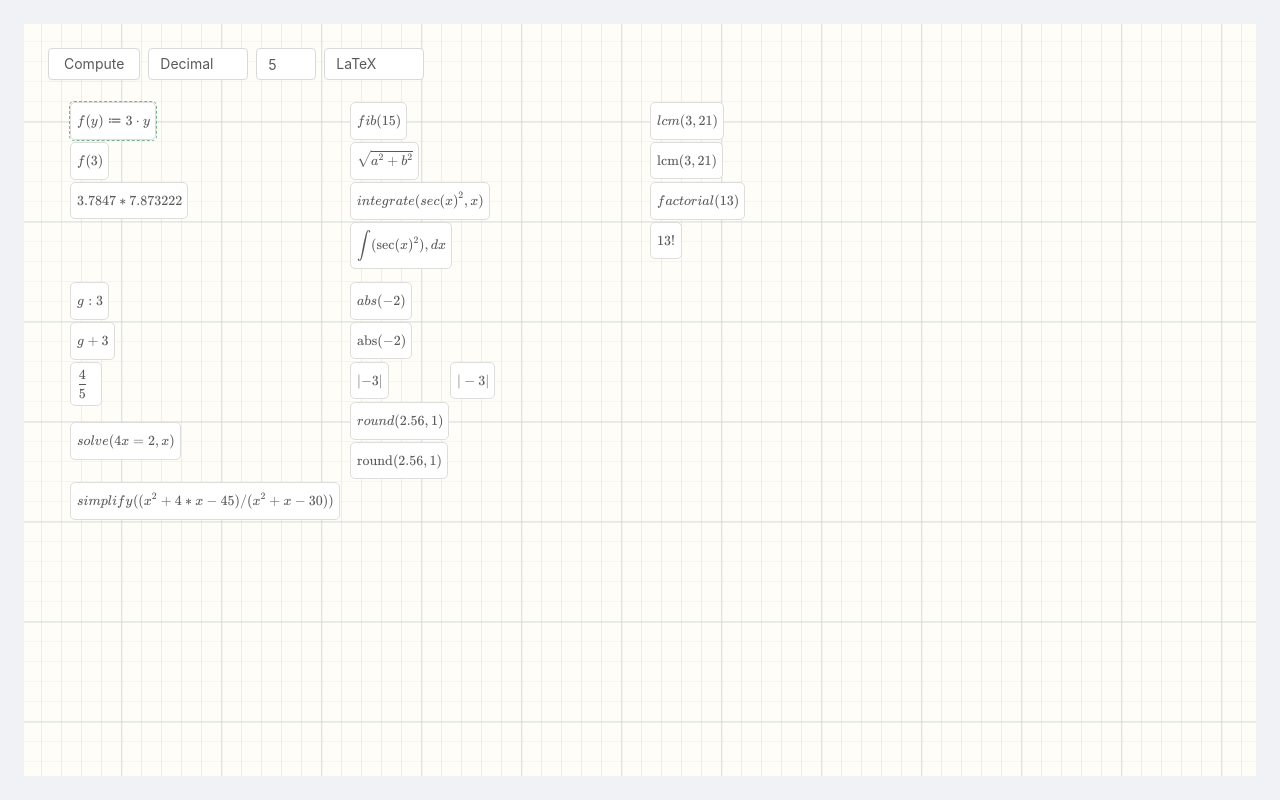
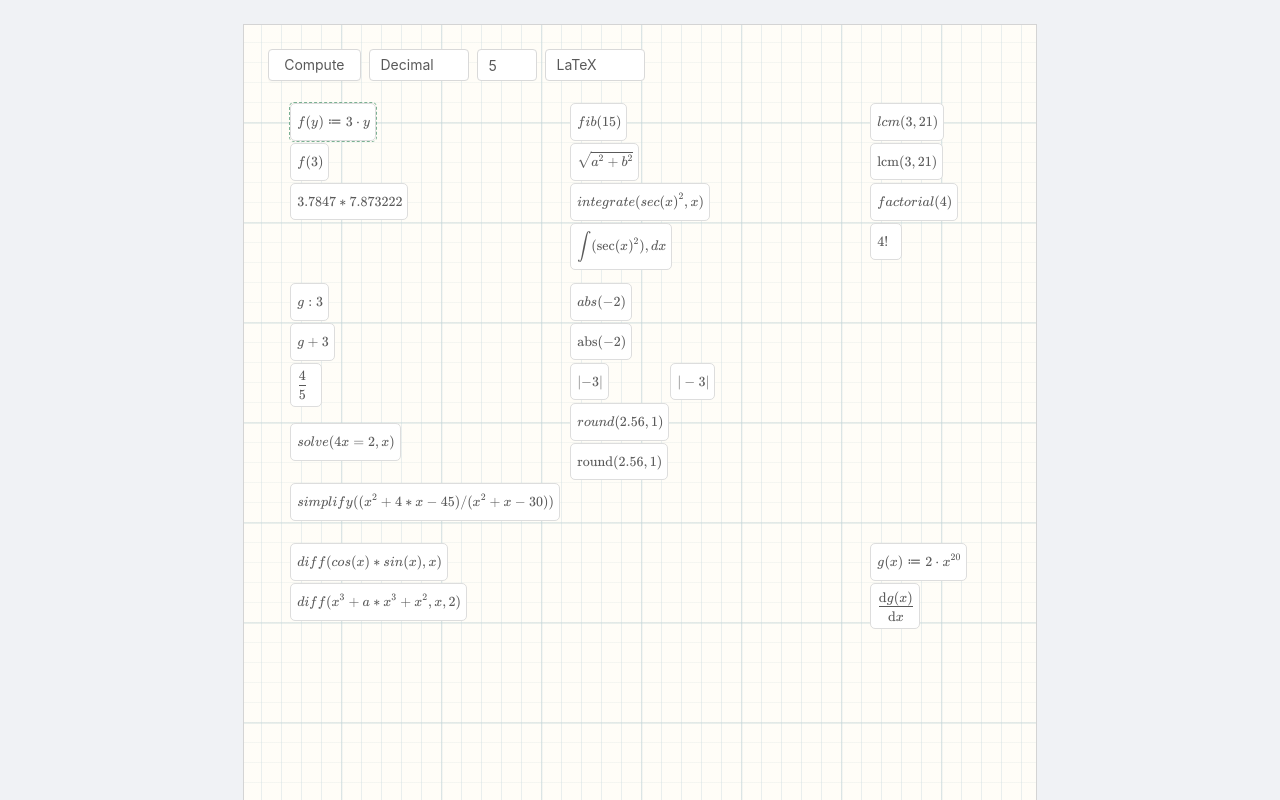
Before and after one commit to phcreery/mathpad, a Vue app: page / in a window 1280 px wide. Shown: the top 800 px of the page. Built offline with nearby package versions, Linux system fonts and the light colour scheme; a web font is replaced by a local one; what vue-katex would draw is missing.

Commit message:
start of page layout, hot-reload issue fix

```diff
--- a/src/App.vue
+++ b/src/App.vue
@@ -1,10 +1,13 @@
 <template>
   <div id="app">
-    <a-layout style="height: 100vh">
-      <a-layout-content :style="{ padding: '24px', height: '100%' }">
-        <div :style="{ background: '#fff', height: '100%'}">
-          <Page/>
+    <a-layout >
+      <a-layout-content class="content page center">
+        <div :style="{ background: '#fff', height: '100%'}" >
+          <File/>
         </div>
+        <a-button type="dashed" block style="margin-top: 4px;">
+      Add Page
+    </a-button>
       </a-layout-content>
 
     </a-layout>
@@ -12,16 +15,41 @@
 </template>
 
 <script>
-import Page from './components/Page.vue'
+import File from './components/File.vue'
 
 export default {
   name: 'App',
   components: {
-    Page
+    File
   }
 }
 </script>
 
+<style scoped>
+.content {
+  /* display: flex; */
+  /* margin: 24px; */
+  /* height: 100%; */
+  margin-top: 24px;
+  margin-bottom: 24px;
+}
+.page {
+  width: 21cm;
+  min-height: 29.7cm;
+}
+.center {
+  margin-left: auto;
+  margin-right: auto;
+  border: 0.5px solid rgb(212, 212, 212);
+}
+</style>
+
 <style>
-
+/* html, body {
+  height: 100%;
+} */
+.page {
+  width: 21cm;
+  min-height: 29.7cm;
+}
 </style>
--- a/src/calc/calculator.js
+++ b/src/calc/calculator.js
@@ -80,6 +80,9 @@ function prepareExpression(str) {
 
 
 module.exports = {
+  flush() {
+    nerdamer.flush()
+  },
   calculate(inLaTeX, options) { // modified for LaTeX input
     // var txt = getText()
     var expressionAndScope = prepareExpression(inLaTeX)
@@ -121,6 +124,7 @@ module.exports = {
 
         // return evaluated
         // return undefined
+        // console.log()
         return { text: undefined, LaTeX: undefined }
       }
       catch(e) {
--- a/src/components/Node.vue
+++ b/src/components/EqNode.vue
@@ -44,9 +44,6 @@
       <!-- </a-tooltip> -->
 
       <a-menu slot="overlay">
-        <a-menu-item @click="deletenode">
-          Delete
-        </a-menu-item>
         <a-menu-item @click="() => {contextmenu=false; copyToClipboard(formula)}">
           Copy Equation
         </a-menu-item>
@@ -55,6 +52,9 @@
         </a-menu-item>
         <a-menu-item @click="() => {contextmenu=false; getClipboard((text) => change(text)); return true}">
           Paste Equation
+        </a-menu-item>
+        <a-menu-item @click="deletenode">
+          Delete
         </a-menu-item>
       </a-menu>
     </a-dropdown>
--- a/src/components/Page.vue
+++ b/src/components/File.vue
@@ -4,10 +4,13 @@
   :trigger="contextmenutrigger"
   v-model="contextmenu"
   >
-    <div class="graph-paper">
+    <div class="graph-paper page" ref="graphpage">
 
     <a-space>
+      <a-button-group>
       <a-button @click="compute">Compute</a-button>
+      <!-- <a-button @click="compute" icon="delete"></a-button> -->
+      </a-button-group>
       <a-select default-value="Decimal" style="width: 100px" @change="handleChangeNformat">
         <a-select-option value="decimals">
           Decimal
@@ -30,7 +33,7 @@
       </a-select>
     </a-space>
 
-      <Node
+      <Equation
       v-for="(node) in storage.equations"
       ref="node"
       class="node"
@@ -59,7 +62,7 @@
 </template>
 
 <script>
-import Node from "./Node"
+import Equation from "./EqNode"
 import { EventBus } from './eventbus.js'
 import interact from 'interactjs'
 
@@ -68,7 +71,7 @@ const calc = require('../calc/calculator.js')
 export default {
   name: 'Page',
   components: {
-    Node
+    Equation
   },
   props: {
   },
@@ -111,41 +114,54 @@ export default {
 
           {id: 18, x:600, y:20,  function: "lcm(3, 21)", result: ""},
           {id: 19, x:600, y:60,  function: "\\operatorname{lcm}(3, 21)", result: ""},
-          {id: 20, x:600, y:100,  function: "factorial(13)", result: ""},
-          {id: 21, x:600, y:140,  function: "13!", result: ""},
+          {id: 20, x:600, y:100,  function: "factorial(4)", result: ""},
+          {id: 21, x:600, y:140,  function: "4!", result: ""},
+          {id: 22, x:20, y:460,  function: "diff(cos(x)*sin(x), x)", result: ""},
+          {id: 23, x:20, y:500,  function: "diff(x^3+a*x^3+x^2, x, 2)", result: ""},
+
+          {id: 24, x:600, y:460,  function: "g(x) \\coloneq 2 \\cdot x^{20}", result: ""},
+          {id: 25, x:600, y:500,  function: "\\frac{\\differentialD g(x)}{\\differentialD x}", result: ""},
 
         ]
       }
     }
   },
   mounted: function () {
-    var parent = this
+    // var parent = this
     interact('.graph-paper')
     .pointerEvents({
       // ignoreFrom: '.mathfield',
       ignoreFrom: '.node',
     })
     .on('tap', function (event) {
-      parent.storage.activeEquations = []
-      parent.contextmenu = false
-      parent.contextmenutrigger = ['contextmenu']
-      parent.mouseX = event.x
-      parent.mouseY = event.y
+      this.storage.activeEquations = []
+      this.contextmenu = false
+      this.contextmenutrigger = ['contextmenu']
+      this.mouseX = event.x - this.$refs['graphpage'].offsetLeft
+      this.mouseY = event.y - this.$refs['graphpage'].offsetTop
+      // parent. note : Since the refs is updated on hot-reload but this component is not re-mounted, the refs is lost
       // console.log("Mouse button:", event.pointerId, event.button, event.x) // clientX
+      // console.log(parent.$refs.graphpage.offsetTop, parent.$refs.graphpage.getBoundingClientRect().left)
       // event.preventDefault()
-    })
+    }.bind(this))
     interact('.node')
     .on('tap', function () {
       console.log("shouldnt open")
-      parent.contextmenu = false
-      parent.contextmenutrigger = []
+      this.contextmenu = false
+      this.contextmenutrigger = []
       // event.preventDefault()
       // event.stopPropagation()
-    })
+
+    }.bind(this))
     EventBus.$on('selected', (id) => { this.selectNode(id) })
     EventBus.$on('changed', (changeinfo) => { this.changeNodeValue(changeinfo) })
     EventBus.$on('moved', (changeinfo) => { this.changeNodePosition(changeinfo) })
     EventBus.$on('delete', (id) => { this.deleteNode(id) })
+  },
+  beforeDestroy () {
+    // fix to $refs break on hot reload
+     interact('.graph-paper').unset()
+     interact('.node').unset()
   },
   methods: {
     selectNode(id) {
@@ -177,8 +193,8 @@ export default {
       console.log('next id', next)
       var newEquation = JSON.parse(JSON.stringify(this.defaultEquation))
       newEquation.id = next
-      newEquation.x = this.mouseX - 50 // pageX
-      newEquation.y = this.mouseY- 90
+      newEquation.x = this.mouseX - 30 // pageX
+      newEquation.y = this.mouseY- 50
       // newEquation.function = "f(x):="
       this.storage.equations.push(newEquation)
       this.contextmenu = false
@@ -206,6 +222,7 @@ export default {
       this.compute()
     },
     compute () {
+      calc.flush()
       // sort the equations be y position
       this.storage.equations.sort((a, b) => (a.y > b.y) ? 1 : (a.y === b.y) ? ((a.x > b.x) ? 1 : -1) : -1)
       this.storage.equations.forEach((equation, index, equations) => {
@@ -217,6 +234,7 @@ export default {
         var ascii = JSON.parse(JSON.stringify(nodeelement.getValue("ascii-math")))
         console.log(ascii, equation.function, nodeelement)
 
+        equations[index].result = ''
         // var val = calc.calculate(ascii) // equation.function
         var val = calc.calculate(equation.function, this.mathOptions)
         console.log("Result:", val)
```
